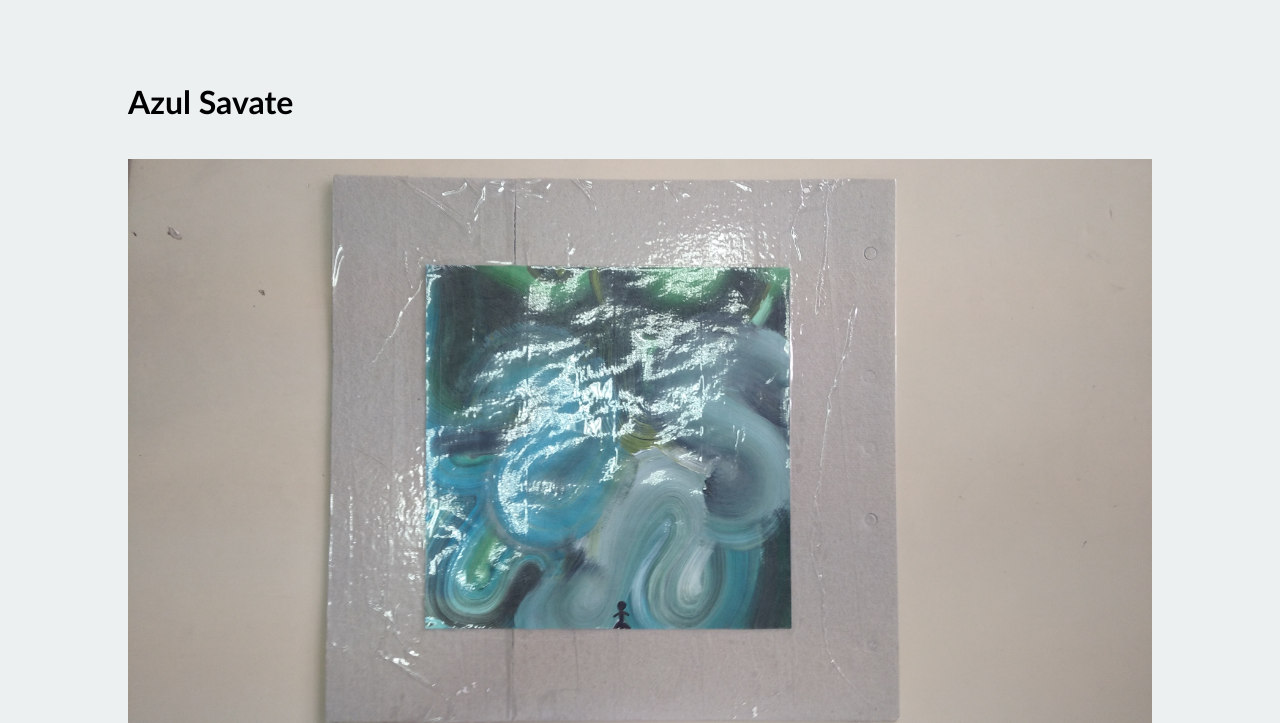
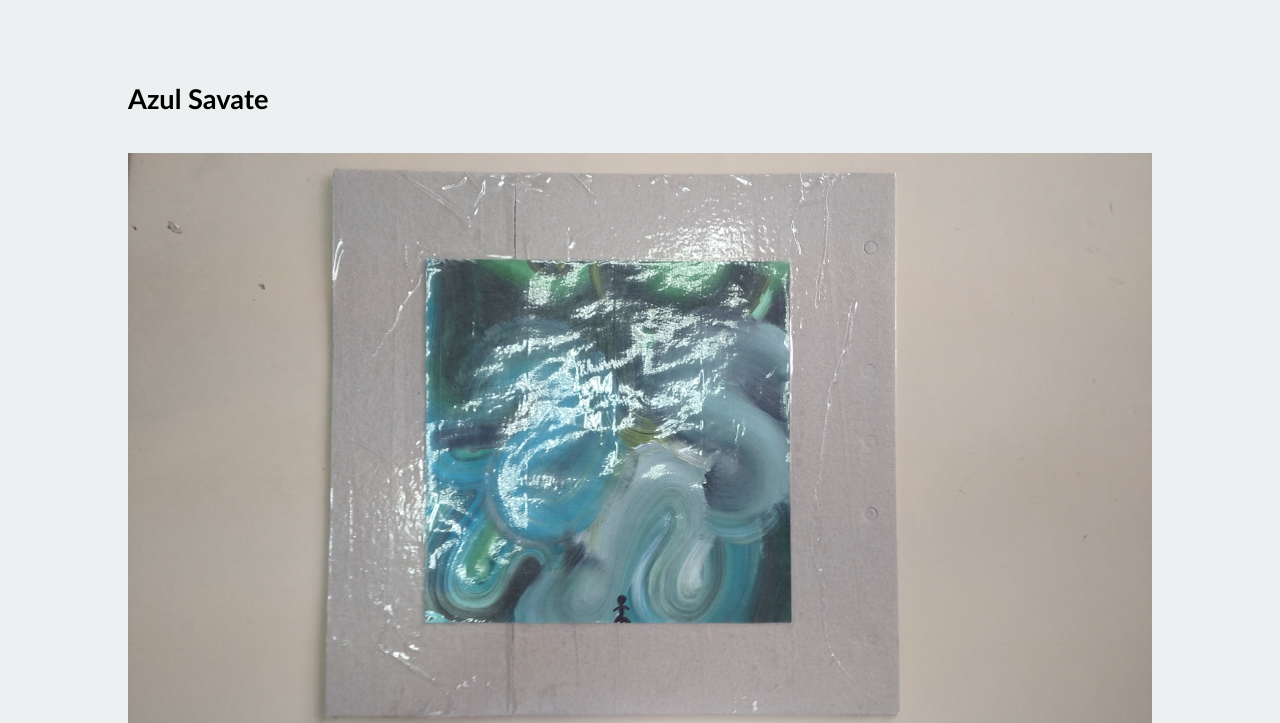
Before and after one commit to FranciscoMorganti/Historia-del-Arte-4-11, a plain HTML site: page Paginas/Azul.html in a window 1280 px wide. Shown: the part 108-831 px from the top of the page. Drawn offline with Linux system fonts and the light colour scheme.

Commit message:
Update estilos.css

```diff
--- a/Paginas/estilos.css
+++ b/Paginas/estilos.css
@@ -56,7 +56,7 @@ header{
 article section h1{
 	clear: both;
 	margin-left: 10%;
-	font-size: 200%;
+	font-size: 170%;
 }
 
 article section img {
```
